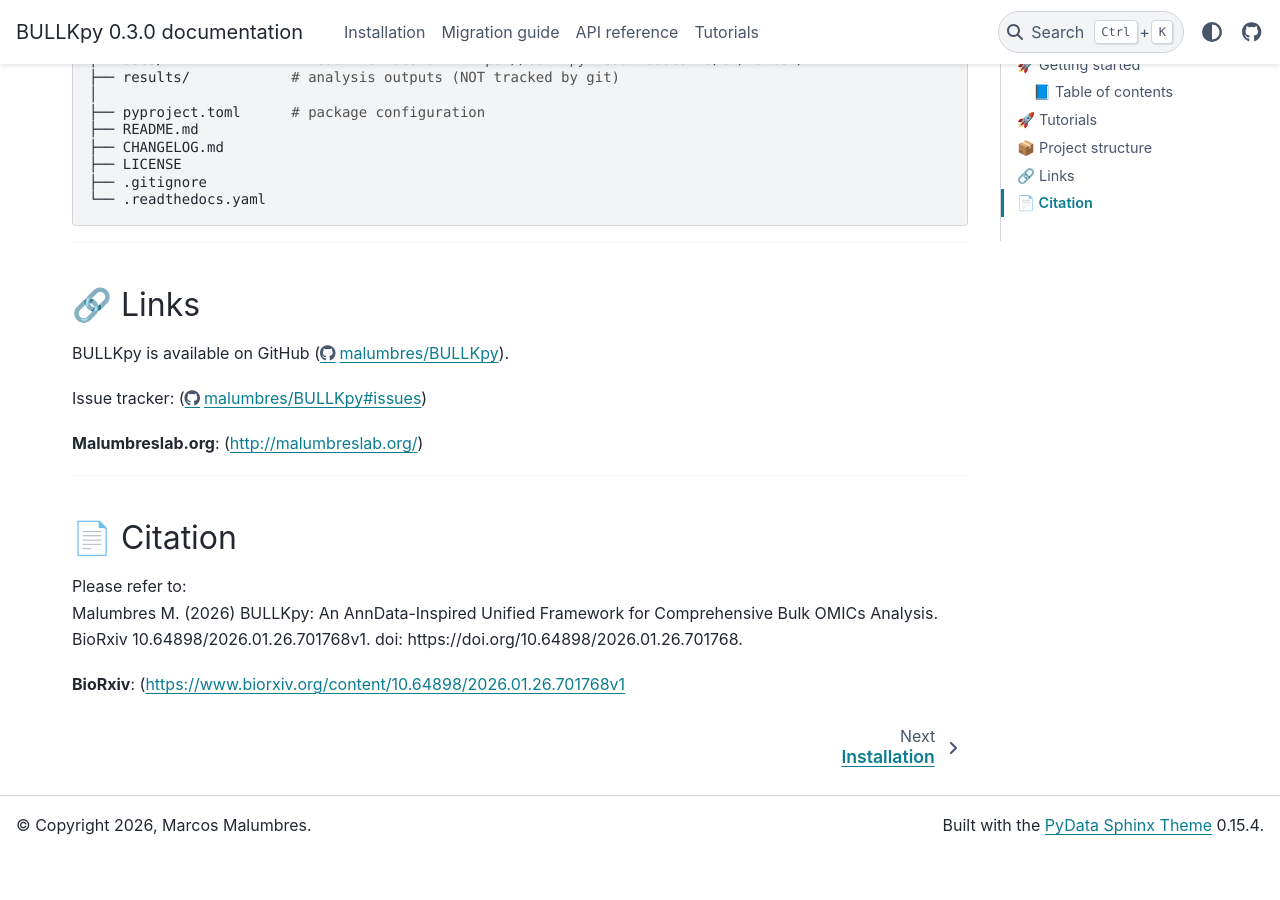
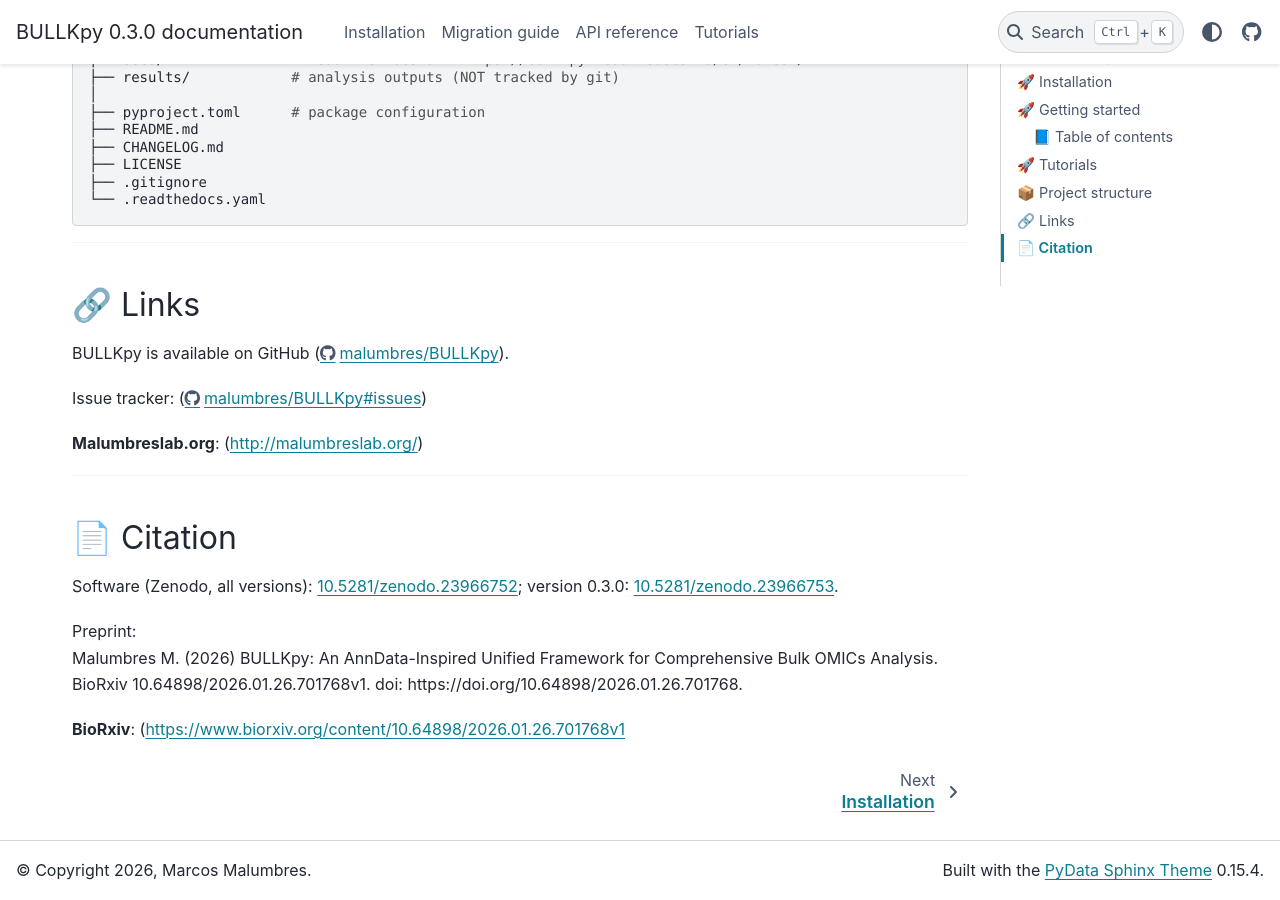
Before and after one commit to malumbres/BULLKpy, a Sphinx documentation site: the page built from docs/index.md, in a window 1280 px wide and 900 px high, scrolled down 2701 px. Built offline with Sphinx 7.4.7 and the PyData theme 0.15.4, drawn with Linux system fonts in a browser that asks for light colours; pages that are not in the unit, such as notebooks, are missing from menus; before the commit the page ends 3556 px from its top, so only the background shows below that.

Commit message:
Add the Zenodo software DOI to the README, docs and CITATION.cff
Concept DOI 10.5281/zenodo.23966752 (all versions) and 10.5281/zenodo.23966753 (0.3.0),
plus DOI, PyPI and Read the Docs badges.

Co-Authored-By: Claude Sonnet 5.5 <noreply@anthropic.com>

```diff
--- a/docs/index.md
+++ b/docs/index.md
@@ -104,7 +104,9 @@ Issue tracker: ([https://github.com/malumbres/BULLKpy/issues](https://github.com
 ---
 ## 📄 Citation
 
-Please refer to:
+Software (Zenodo, all versions): [10.5281/zenodo.23966752](https://doi.org/10.5281/zenodo.23966752); version 0.3.0: [10.5281/zenodo.23966753](https://doi.org/10.5281/zenodo.23966753).
+
+Preprint:
 Malumbres M. (2026) BULLKpy: An AnnData-Inspired Unified Framework for Comprehensive Bulk OMICs Analysis. BioRxiv 10.64898/2026.01.26.701768v1. doi: https://doi.org/10.64898/2026.01.26.701768.
 
 **BioRxiv**: ([https://www.biorxiv.org/content/10.64898/2026.01.26.701768v1](https://www.biorxiv.org/content/10.64898/2026.01.26.701768v1)
```
Also changed, not shown: README.md (+7 -1 lines), 1 other file.
